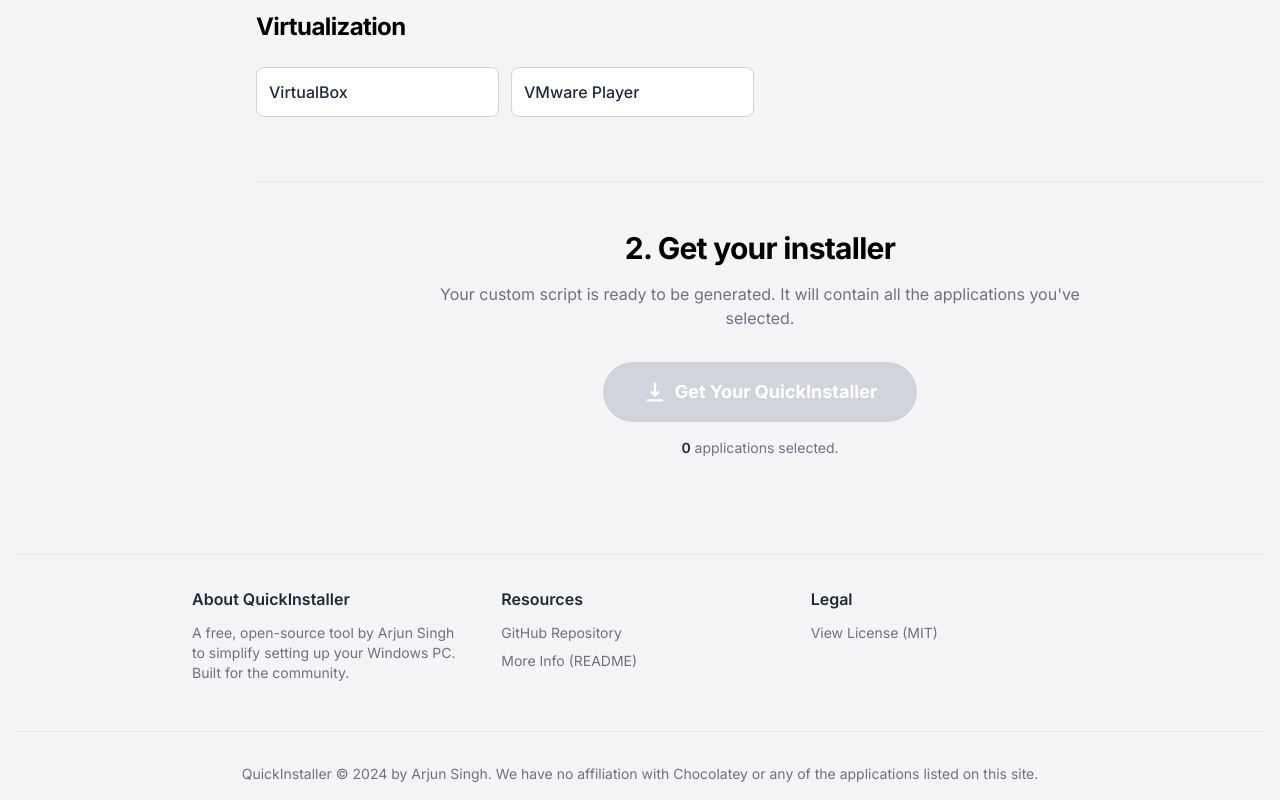
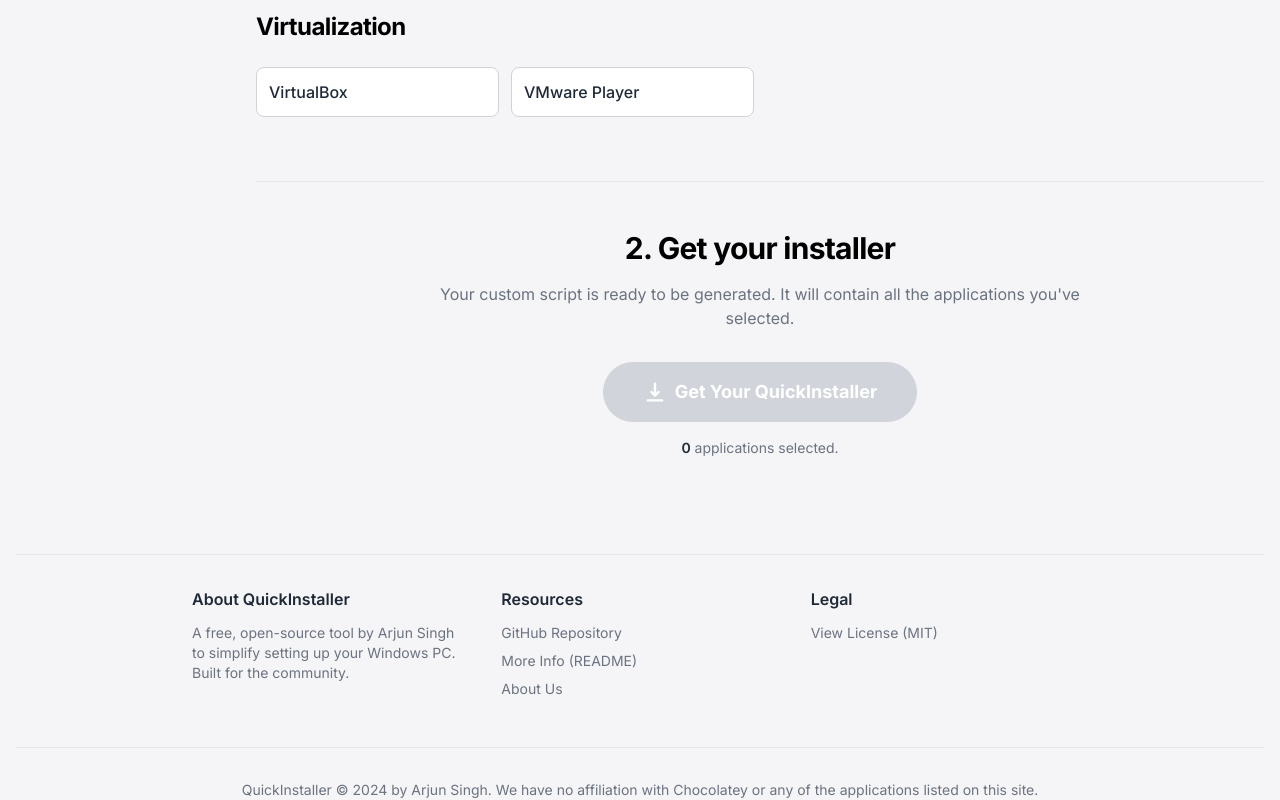
Before and after one commit to arjun2014/quickinstaller, a plain HTML site: page index.html in a window 1280 px wide. Shown: the part 3418-4218 px from the top of the page. Drawn offline with nearby package versions, Linux system fonts and the light colour scheme.

Commit message:
Update index.html

```diff
--- a/index.html
+++ b/index.html
@@ -179,6 +179,7 @@
                         <ul class="space-y-2 text-sm">
                             <li><a href="https://github.com/arjun2014/quickinstaller/" target="_blank" rel="noopener noreferrer" class="text-gray-500 hover:text-blue-600 transition">GitHub Repository</a></li>
                             <li><a href="https://github.com/arjun2014/quickinstaller/blob/main/README.md" target="_blank" rel="noopener noreferrer" class="text-gray-500 hover:text-blue-600 transition">More Info (README)</a></li>
+                            <li><a href="./about.html" class="text-gray-500 hover:text-blue-600 transition">About Us</a></li>
                         </ul>
                     </div>
                     <div>
```
